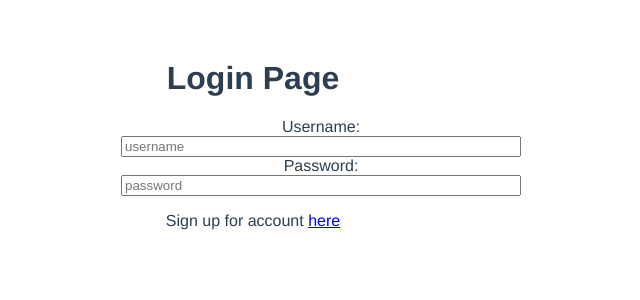
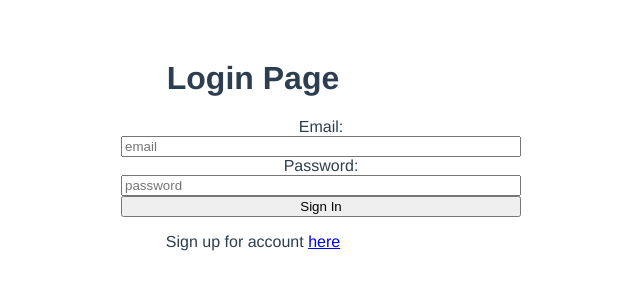
Before and after one commit to chriztso/Vue-SpendTracker, a Vue app: page /#/ in a window 1280 px wide. Shown: the top 300 px of the page, without its empty margins (387-1027 px from the left). Built offline with nearby package versions, Linux system fonts and the light colour scheme; no server answers.

Commit message:
Added login function and redirect to home

```diff
--- a/src/components/login.vue
+++ b/src/components/login.vue
@@ -2,13 +2,38 @@
   <div>
     <h1>Login Page</h1>
       <div class =  'fields'>
-        Username: <input type = 'text' placeholder = 'username'>
-        Password:  <input type = 'text' placeholder = 'password'>
+        Email: <input type = 'text' placeholder = 'email' v-model = 'email'>
+        Password:  <input type = 'text' placeholder = 'password' v-model = 'password'>
+        <input type = 'submit' value = "Sign In" v-on:click = 'loginUser'>
       </div>
       <p> Sign up for account <router-link to = '/signup'> here </router-link> </p>
   </div>
 </template>
 
+<script>
+import firebase from 'firebase';
+
+export default{
+    data(){
+        return {
+            email: '',
+            password : ''
+        }
+    },
+    methods : {
+      loginUser : function(){
+          firebase.auth().signInWithEmailAndPassword(this.email, this.password)
+          .then(() => {
+              alert('You are logged in!');
+              this.$router.push({name : "Home"})
+          })
+          .catch((err) => {
+              alert('Error is' + err)
+          })
+      }
+    }
+}
+</script>
 
 <style>
 .fields{
```
